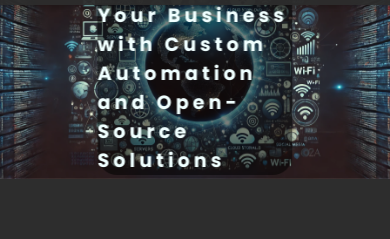
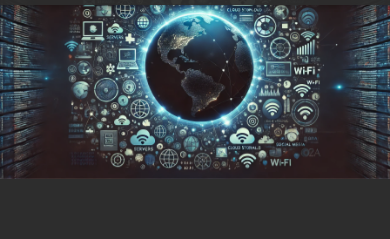
Before and after one commit to makemp/programmer-mate, a plain HTML site: page index.html in a window 390 px wide. Shown: the part 44-283 px from the top of the page. Drawn offline with Linux system fonts and the light colour scheme.

Commit message:
further changes

```diff
--- a/style.css
+++ b/style.css
@@ -77,13 +77,8 @@ h1 {
 
 @media (max-width: 480px) {
     h1 {
-        font-size: 1.2rem;
-        top: 1rem;
-        left: 50%;
-        transform: translateX(-50%);
-        color: azure;
-        max-width: 100%;
 
+display: none;
     }
 }
 
@@ -119,7 +114,7 @@ section{
     left: 60%;
     transform: translate(-50%, -50%);
     color: black;
-    font-size: 3.2rem;
+    font-size: 2.9rem;
     font-weight: 600;
     border-radius: 20px; /* Adjust this value as needed */
 }
```
